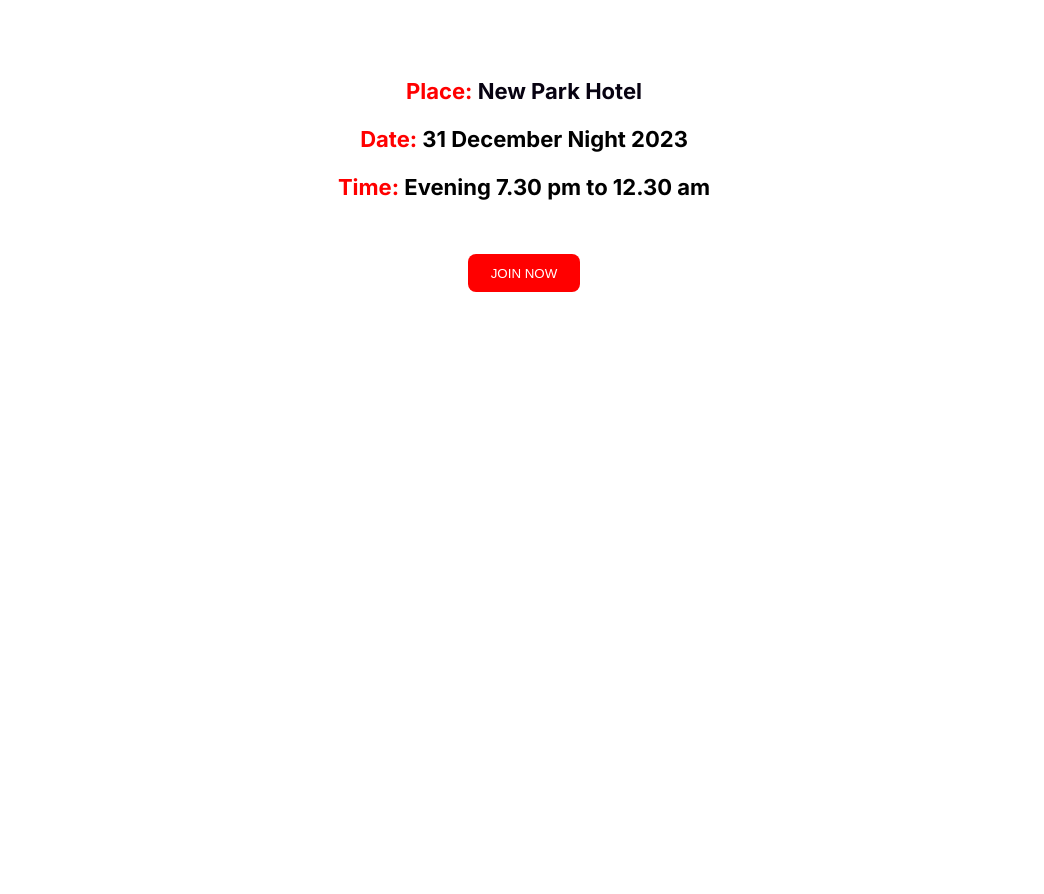
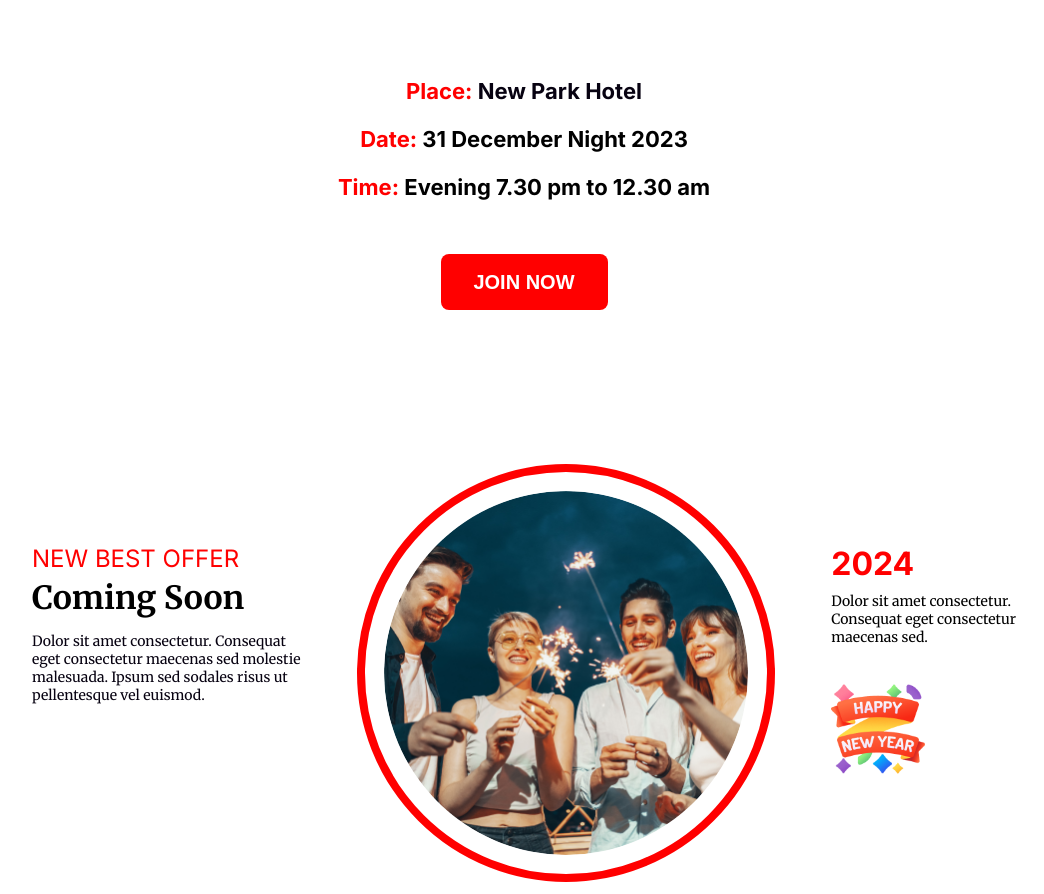
Before and after one commit to syedshafinahmed/new-year, a plain HTML site: page index.html in a window 1280 px wide. Shown: the part 1619-2513 px from the top of the page, without its empty margins (116-1160 px from the left). Before the commit the page ends 1919 px from the top, so only its background shows below. Drawn offline with Linux system fonts and the light colour scheme.

Commit message:
added the circle

```diff
--- a/index.html
+++ b/index.html
@@ -56,6 +56,23 @@
             <button class="btn">JOIN NOW</button>
         </div>
 
+        <div class="circle">
+            <div class="left">
+                <div class="inter-normal newbestoffer">NEW BEST OFFER</div>
+                <div class="merriweather-normal comingsoon">Coming Soon</div>
+                <p class="dolor">Dolor sit amet consectetur. Consequat <br>eget consectetur maecenas sed molestie <br>malesuada. Ipsum sed sodales risus ut <br>pellentesque vel euismod. </p>
+            </div>
+            <div>
+                <img class="ellipse" src="images/Ellipse 1.png" alt="">
+            </div>
+            <div class="right">
+                <div class="inter-normal dui">2024</div>
+                <div class="dolor2">Dolor sit amet consectetur. <br>Consequat eget consectetur <br>maecenas sed.</div>
+                <img class="gp96" src="images/Group 96.png" alt="">
+            </div>
+
+        </div>
+
     </main>
     <footer>
 
--- a/style.css
+++ b/style.css
@@ -103,7 +103,7 @@
     color: #FFFFFF;
 }
 
-.pwp{
+.pwp {
     width: 214px;
     height: 310px;
     position: absolute;
@@ -179,19 +179,76 @@ img {
     display: block;
 }
 
-.hudatext{
+.hudatext {
     text-align: center;
     margin-top: 91px;
     font-size: 22px;
     font-weight: bold;
 }
 
-.btn{
+.btn {
     background-color: #FF0000;
     color: #FFFFFF;
-    width: 112px;
-    height: 38px;
+    width: 167px;
+    height: 56px;
     border: none;
     border-radius: 8px;
     margin-top: 32px;
+    font-size: 20px;
+    font-weight: bold;
 }
+
+.circle {
+    display: flex;
+    justify-content: space-between;
+    margin-left: 140px;
+    margin-right: 140px;
+    margin-top: 154px;
+}
+
+.ellipse {
+    width: 364px;
+    height: 364px;
+    border-radius: 50%;
+    border: 8px solid #FF0000;
+    padding: 19px;
+    /* border: 2px solid #FF0000; */
+}
+
+.newbestoffer {
+    color: #FF0000;
+    font-size: 24px;
+}
+
+.comingsoon {
+    font-size: 32px;
+    font-weight: bold;
+    margin-top: 5px;
+}
+
+.dolor {
+    font-size: 14px;
+    color: #070211;
+}
+
+.dui {
+    font-size: 32px;
+    font-weight: bold;
+    color: #FF0000;
+}
+
+
+.dolor2 {
+    font-size: 14px;
+    margin-bottom: 36px;
+    margin-top: 9px;
+}
+
+.gp96 {
+    width: 94px;
+    height: 94px;
+}
+
+.left, .right{
+    margin-top: 80px;
+}
```
